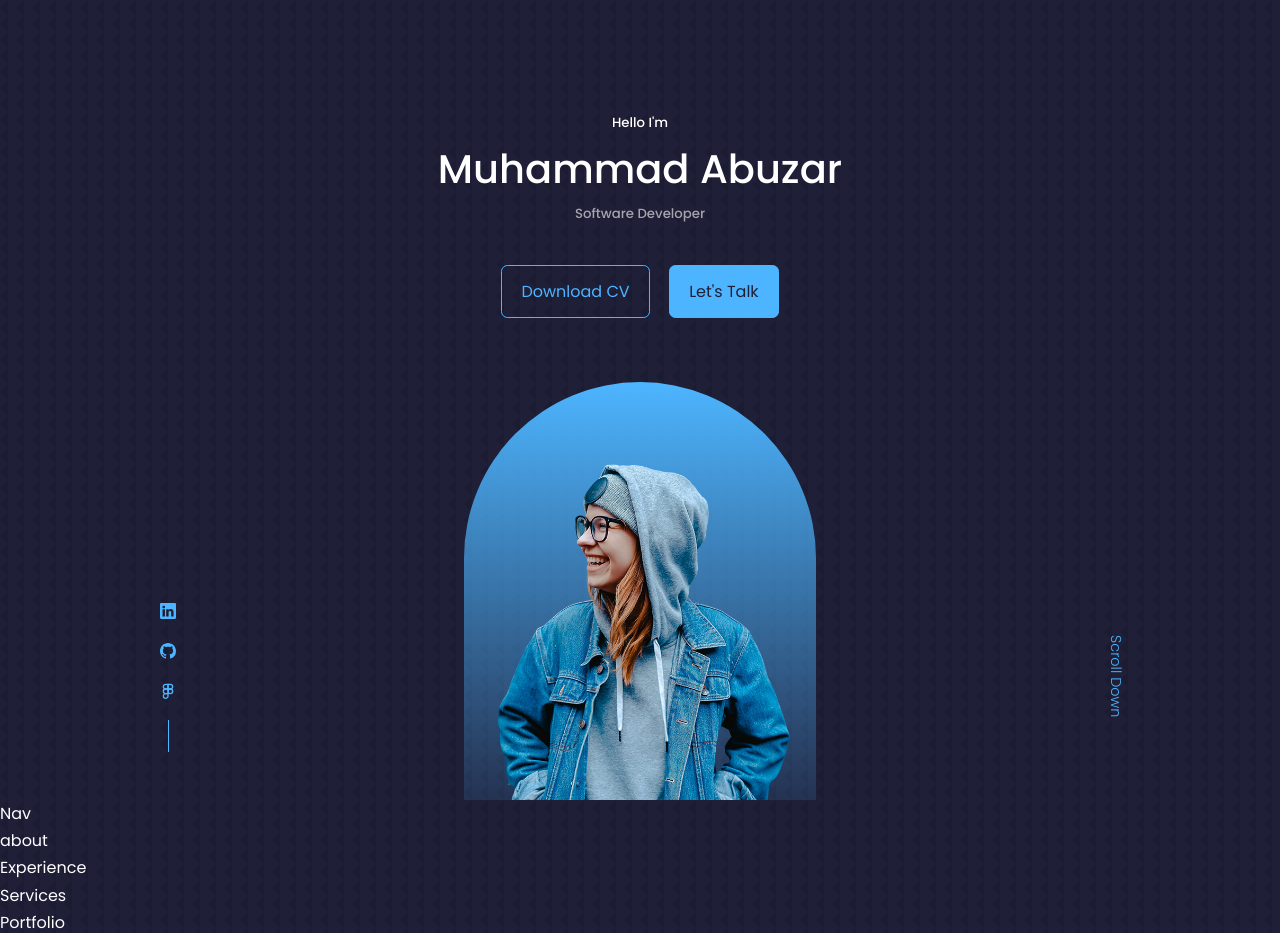
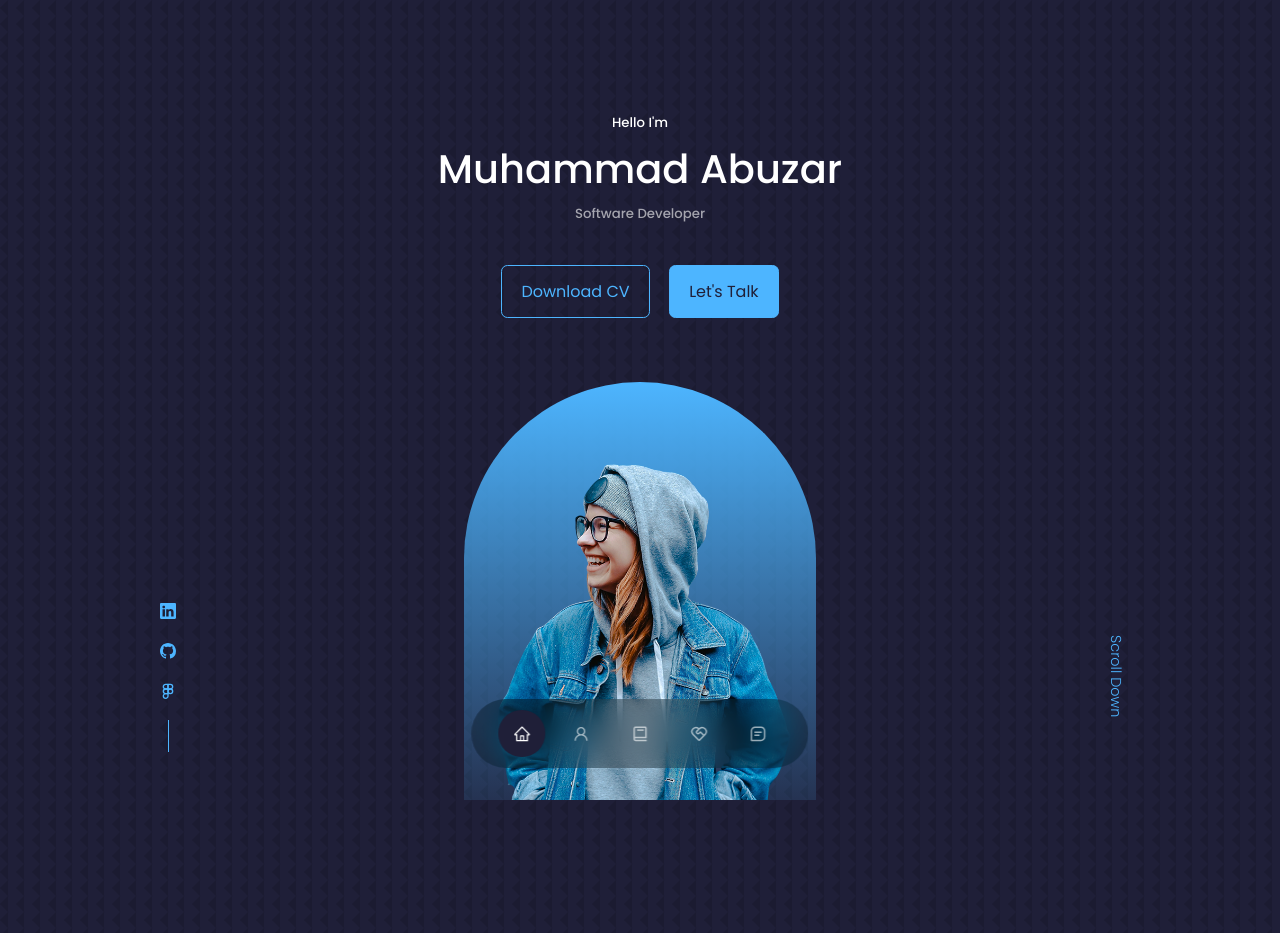
Before and after one commit to abuzar786/react-portfolio-1, a React (Create React App) app: page / in a window 1280 px wide. Shown: the top 933 px of the page. Built offline with nearby package versions, Linux system fonts and the light colour scheme.

Commit message:
Nav component
Finished the Nav component including CSS

```diff
--- a/src/components/about/About.jsx
+++ b/src/components/about/About.jsx
@@ -1,7 +1,7 @@
 import React from "react";
 import "./about.css";
-function about() {
-  return <div>about</div>;
-}
+const About = () => {
+  return <section id="about">About</section>;
+};
 
-export default about;
+export default About;
--- a/src/components/contact/Contact.jsx
+++ b/src/components/contact/Contact.jsx
@@ -1,7 +1,7 @@
 import React from "react";
 import "./contact.css";
-function contact() {
-  return <div>contact</div>;
-}
+const Contact = () => {
+  return <section id="contact">Contact</section>;
+};
 
-export default contact;
+export default Contact;
--- a/src/components/experience/Experience.jsx
+++ b/src/components/experience/Experience.jsx
@@ -1,7 +1,7 @@
 import React from "react";
 import "./experience.css";
-function Experience() {
-  return <div>Experience</div>;
-}
+const Experience = () => {
+  return <section id="experience">Experience</section>;
+};
 
 export default Experience;
--- a/src/components/footer/Footer.jsx
+++ b/src/components/footer/Footer.jsx
@@ -1,7 +1,7 @@
 import React from "react";
 import "./footer.css";
-function Footer() {
+const Footer = () => {
   return <div>Footer</div>;
-}
+};
 
 export default Footer;
--- a/src/components/nav/Nav.jsx
+++ b/src/components/nav/Nav.jsx
@@ -1,7 +1,52 @@
 import React from "react";
 import "./nav.css";
-function Nav() {
-  return <div>Nav</div>;
-}
+import { AiOutlineHome } from "react-icons/ai";
+import { AiOutlineUser } from "react-icons/ai";
+import { BiBook } from "react-icons/bi";
+import { RiServiceLine } from "react-icons/ri";
+import { BiMessageSquareDetail } from "react-icons/bi";
+import { useState } from "react";
+const Nav = () => {
+  const [activeNav, setActiveNav] = useState("#");
+  return (
+    <nav>
+      <a
+        href="#"
+        onClick={() => setActiveNav("#")}
+        className={activeNav === "#" ? "active" : ""}
+      >
+        <AiOutlineHome />
+      </a>
+      <a
+        href="#about"
+        onClick={() => setActiveNav("#about")}
+        className={activeNav === "#about" ? "active" : ""}
+      >
+        <AiOutlineUser />
+      </a>
+      <a
+        href="#experience"
+        onClick={() => setActiveNav("#experience")}
+        className={activeNav === "#experience" ? "active" : ""}
+      >
+        <BiBook />
+      </a>
+      <a
+        href="#services"
+        onClick={() => setActiveNav("#services")}
+        className={activeNav === "#services" ? "active" : ""}
+      >
+        <RiServiceLine />
+      </a>
+      <a
+        href="#contact"
+        onClick={() => setActiveNav("#contact")}
+        className={activeNav === "#contact" ? "active" : ""}
+      >
+        <BiMessageSquareDetail />
+      </a>
+    </nav>
+  );
+};
 
 export default Nav;
--- a/src/components/nav/nav.css
+++ b/src/components/nav/nav.css
@@ -0,0 +1,30 @@
+nav {
+  background: rgba(0, 0, 0, 0.3);
+  width: max-content;
+  display: block;
+  padding: 0.7rem 1.7rem;
+  z-index: 2;
+  position: fixed;
+  left: 50%;
+  transform: translateX(-50%);
+  bottom: 2rem;
+  display: flex;
+  gap: 0.8rem;
+  border-radius: 3rem;
+  backdrop-filter: blur(15px);
+}
+nav a {
+  background: transparent;
+  padding: 0.9rem;
+  border-radius: 50%;
+  display: flex;
+  color: var(--color-light);
+  font-size: 1.1rem;
+}
+nav a:hover {
+  background: rgba(0, 0, 0, 0.3);
+}
+nav a.active {
+  background: var(--color-bg);
+  color: var(--color-white);
+}
--- a/src/components/portfolio/Portfolio.jsx
+++ b/src/components/portfolio/Portfolio.jsx
@@ -1,7 +1,7 @@
 import React from "react";
 import "./portfolio.css";
-function Portfolio() {
-  return <div>Portfolio</div>;
-}
+const Portfolio = () => {
+  return <section id="portfolio">Portfolio</section>;
+};
 
 export default Portfolio;
--- a/src/components/services/Services.jsx
+++ b/src/components/services/Services.jsx
@@ -1,7 +1,7 @@
 import React from "react";
 import "./services.css";
-function Services() {
-  return <div>Services</div>;
-}
+const Services = () => {
+  return <section id="services">Services</section>;
+};
 
 export default Services;
--- a/src/components/testimonial/Testimonials.jsx
+++ b/src/components/testimonial/Testimonials.jsx
@@ -1,7 +1,7 @@
 import React from "react";
 import "./testimonials.css";
-function Testimonials() {
-  return <div>Testimonials</div>;
-}
+const Testimonials = () => {
+  return <section id="testimonials">Testimonials</section>;
+};
 
 export default Testimonials;
--- a/src/style.css
+++ b/src/style.css
@@ -54,6 +54,7 @@ h1 {
 }
 section {
   margin-top: 8rem;
+  height: 100vh;
 }
 section > h2,
 section > h5 {
```
